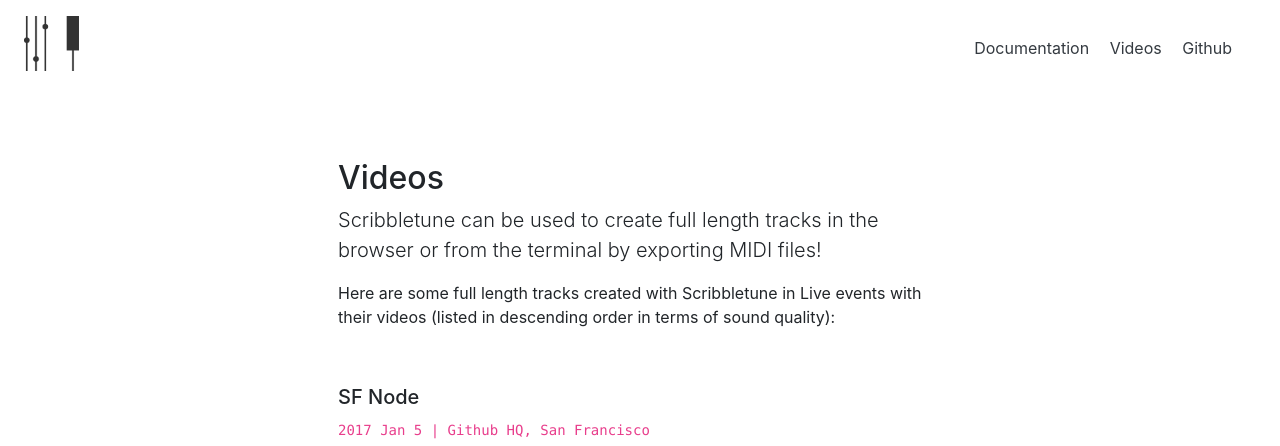
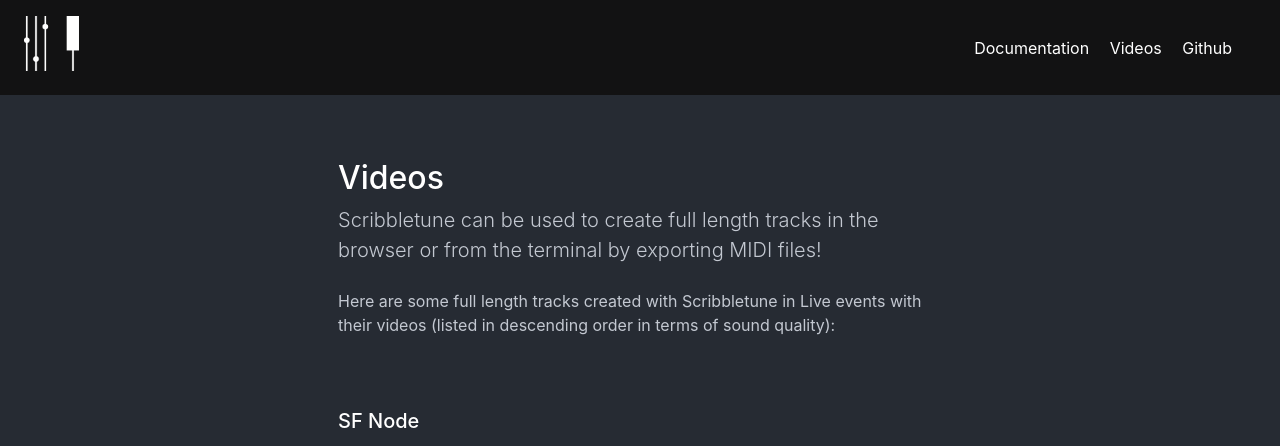
Before and after one commit to scribbletune/scribbletune.com, a Jekyll site: the page built from _pages/videos.md, in a window 1280 px wide. Shown: the top 446 px of the page. Built offline with Jekyll 4.4.1, drawn with Linux system fonts in a browser that asks for light colours; a style sheet for code colours, icons or effects is not loaded; some of the changed text lies outside the part shown.

Commit message:
Move to a dark theme

```diff
--- a/_includes/footer.html
+++ b/_includes/footer.html
@@ -1,8 +1,8 @@
 <footer class="text-muted">
   <div class="container">
     <nav class="my-2 my-md-0 mr-md-3">
-		<a class="p-2 text-dark" href="/about">About</a>
-		<a class="p-2 text-dark" href="https://github.com/scribbletune/scribbletune.com/issues/new">Report an issue</a>
+		<a class="p-2" href="/about">About</a>
+		<a class="p-2" href="https://github.com/scribbletune/scribbletune.com/issues/new">Report an issue</a>
 	</nav>
   </div>
 </footer>
--- a/_includes/top-nav.html
+++ b/_includes/top-nav.html
@@ -1,10 +1,10 @@
-<div class="d-flex flex-column flex-md-row align-items-center p-3 px-md-4 mb-3 bg-white">
+<div class="d-flex flex-column flex-md-row align-items-center p-3 px-md-4 mb-3 top-nav">
 	<h5 class="my-0 mr-md-auto font-weight-normal">
 		<a href="/"><h1 class="logo">{{ site.title }}</h1></a>
 	</h5>
 	<nav class="my-2 my-md-0 mr-md-3">
-		<a class="p-2 text-dark" href="/documentation">Documentation</a>
-    <a class="p-2 text-dark" href="/videos">Videos</a>
-    <a class="p-2 text-dark" href="https://github.com/scribbletune/scribbletune">Github</a>
+		<a class="p-2" href="/documentation">Documentation</a>
+    <a class="p-2" href="/videos">Videos</a>
+    <a class="p-2" href="https://github.com/scribbletune/scribbletune">Github</a>
 	</nav>
 </div>
--- a/_pages/videos.md
+++ b/_pages/videos.md
@@ -15,8 +15,7 @@
 `2017 Jan 5 | Github HQ, San Francisco`
 
 <iframe width="100%" height="166" scrolling="no" frameborder="no" allow="autoplay" src="https://w.soundcloud.com/player/?url=https%3A//api.soundcloud.com/tracks/308448387&color=%232e2e2e&auto_play=false&hide_related=false&show_comments=true&show_user=true&show_reposts=false&show_teaser=true"></iframe>
-
-<iframe width="560" height="315" src="https://www.youtube.com/embed/iwuZzp_ZnLo" frameborder="0" allow="autoplay; encrypted-media" allowfullscreen></iframe>
+<a href="https://www.youtube.com/watch?v=iwuZzp_ZnLo">Watch a video of how this was made</a>
 
 <br>
 ---
@@ -26,8 +25,7 @@
 `2018 Apr 26 | Smarkets HQ, Los Angeles`
 
 <iframe width="100%" height="166" scrolling="no" frameborder="no" allow="autoplay" src="https://w.soundcloud.com/player/?url=https%3A//api.soundcloud.com/tracks/439449453&color=%232e2e2e&auto_play=false&hide_related=false&show_comments=true&show_user=true&show_reposts=false&show_teaser=true"></iframe>
-
-<iframe width="560" height="315" src="https://www.youtube.com/embed/SySdchiCjsQ" frameborder="0" allow="autoplay; encrypted-media" allowfullscreen></iframe>
+<a href="https://www.youtube.com/watch?v=SySdchiCjsQ">Watch a video of how this was made</a>
 
 <br>
 ---
@@ -37,8 +35,7 @@
 `2017 July 27 | ForwardJS, San Francisco`
 
 <iframe width="100%" height="166" scrolling="no" frameborder="no" allow="autoplay" src="https://w.soundcloud.com/player/?url=https%3A//api.soundcloud.com/tracks/335145548&color=%232e2e2e&auto_play=false&hide_related=false&show_comments=true&show_user=true&show_reposts=false&show_teaser=true"></iframe>
-
-<iframe width="560" height="315" src="https://www.youtube.com/embed/52Z5cItzeB8" frameborder="0" allow="autoplay; encrypted-media" allowfullscreen></iframe>
+<a href="https://www.youtube.com/watch?v=52Z5cItzeB8">Watch a video of how this was made</a>
 
 <br>
 ---
@@ -46,10 +43,8 @@
 
 ##### JS.CHI
 `2018 Sep 26 | Trading Technologies HQ, Chicago`
-
-<iframe width="560" height="315" src="https://www.youtube.com/embed/u811SNidz5U?start=943" frameborder="0" allow="autoplay; encrypted-media" allowfullscreen></iframe>
-
 <iframe width="100%" height="166" scrolling="no" frameborder="no" allow="autoplay" src="https://w.soundcloud.com/player/?url=https%3A//api.soundcloud.com/tracks/506703696&color=%232e2e2e&auto_play=false&hide_related=false&show_comments=true&show_user=true&show_reposts=false&show_teaser=true"></iframe>
+<a href="https://www.youtube.com/watch?v=u811SNidz5U">Watch a video of how this was made</a>
 
 <br>
 ---
@@ -58,5 +53,4 @@
 ##### JS@PayPal
 
 `2016 Sep 23 | PayPal HQ, San Jose`
-
-<iframe width="560" height="315" src="https://www.youtube.com/embed/R7SzhvTQw7c" frameborder="0" allow="autoplay; encrypted-media" allowfullscreen></iframe>
+<a href="https://www.youtube.com/watch?v=R7SzhvTQw7c">Watch a video of how this was made</a>
--- a/_sass/_base.scss
+++ b/_sass/_base.scss
@@ -10,8 +10,21 @@
     height: 100%;
 }
 
+body {
+    background-color: #262b33;
+    color: #c3c8d1;
+}
+
 pre {
     text-align: left;
+}
+
+h1, h2, h3, h4, h5, h6 {
+    color: white;
+}
+
+p {
+    margin-bottom: 1.5rem;
 }
 
 footer {
@@ -19,16 +32,29 @@
 }
 
 a {
-    color: #379e97;
+    color: #a1b5e4;
 }
 
 a:hover {
-    color: #379e97;
+    color: #6e8bce;
+    text-decoration: none;
 }
 
 aside h6 {
-    color: silver;
+    color: #4a4f53;
     text-transform: uppercase;
+}
+
+aside a {
+    color: #d4dbe0;
+}
+
+.top-nav {
+    background: #121213;
+}
+
+.top-nav a, footer a {
+    color: white;
 }
 
 .logo {
@@ -55,4 +81,5 @@
 
 .active a {
     font-weight: bold;
+    color: #6e8bce;
 }
--- a/css/pretty.css
+++ b/css/pretty.css
@@ -6,7 +6,7 @@
 }
 
 /* desert scheme ported from vim to google prettify */
-pre.prettyprint { display: block; background-color: #1f2328; line-height: 1.7em; }
+pre.prettyprint { display: block; background-color: #1f2328; line-height: 1.7em; border: none; border-radius: 3px; }
 pre .nocode { background-color: none; color: #1f2328 }
 pre .str { color: #ff5500 } /* string  - pink */
 pre .kwd { color: #f7da4a; font-weight: bold }
```
Also changed, not shown: _includes/aside.html (+4 -4 lines), images/scribbletune-logo.png.
